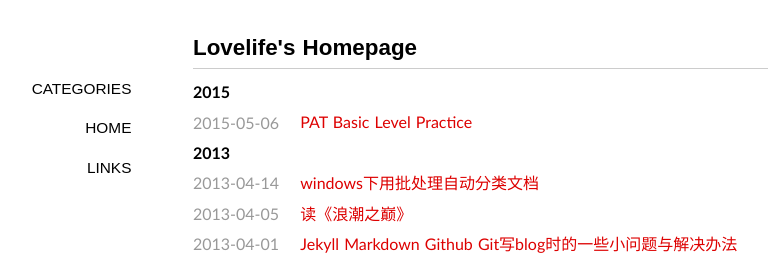
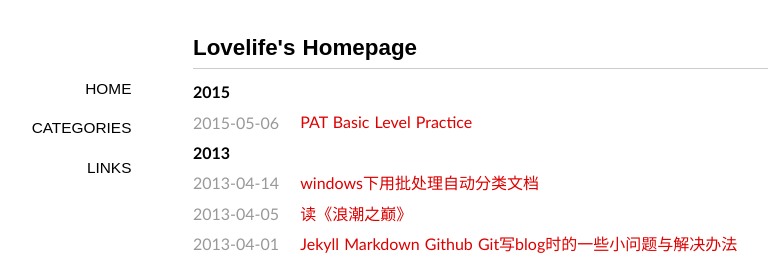
Before and after one commit to lovelife/lovelife.github.com, a Jekyll site: the page built from index.html, in a window 1280 px wide. Shown: the top 264 px of the page, without its empty margins (147-915 px from the left). Built offline with Jekyll 4.4.1, drawn with Linux system fonts in a browser that asks for light colours; some web fonts are replaced; Markdown is read by kramdown in place of the engine named in the settings; the list of posts is cut into pages by our own code.

Commit message:
Update default.html

```diff
--- a/_layouts/default.html
+++ b/_layouts/default.html
@@ -52,8 +52,8 @@
         <h1>{{ page.title }}</h1>
         </header>
         <nav>
+        <span><a title="home page" class="" href="/">Home</a></span>
         <span><a title="categories" class="" href="/categories/">Categories</a></span>
-        <span><a title="home page" class="" href="/">Home</a></span>
         <span><a title="links" class="" href="/links/">Links</a></span>
         </nav>
     <!--
```
